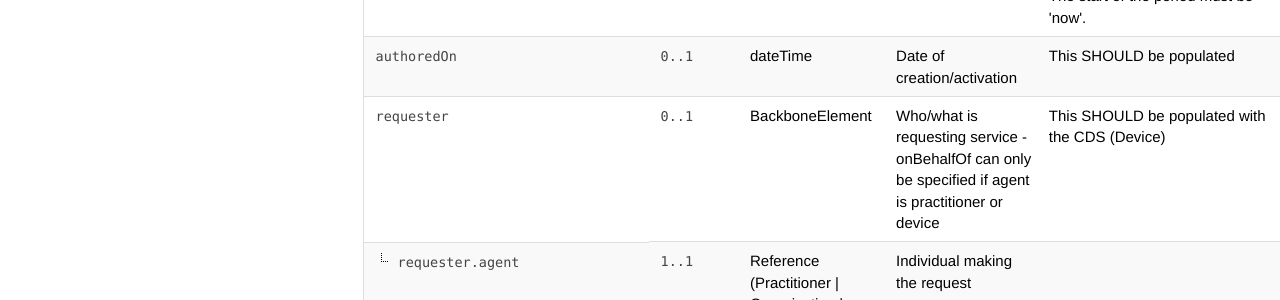
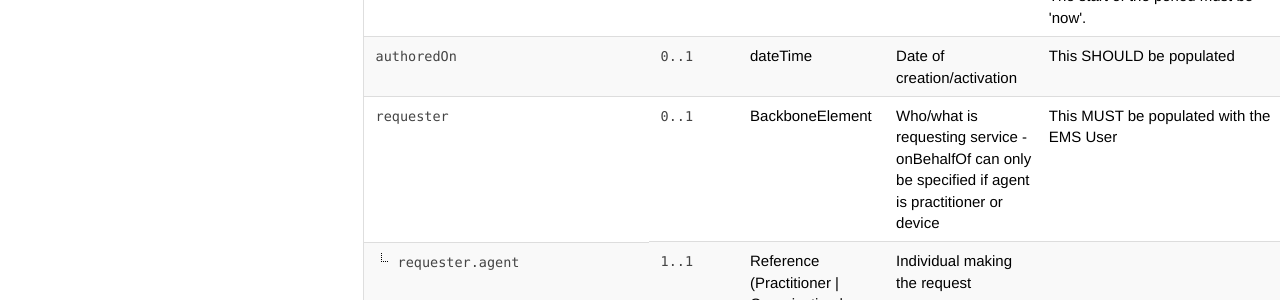
Before and after one commit to nhsconnect/FHIR-CDS, a Jekyll site: the page built from pages/explore/api_encounter_report_referralrequest.md, in a window 1280 px wide and 900 px high, scrolled down 2667 px. Shown: the part 153-453 px from the top of the window. Built offline with Jekyll 4.4.1, drawn with Linux system fonts in a browser that asks for light colours; nearby versions of some CDN libraries; our own code applies the rules of GitHub Pages for plain Markdown files; comment, search, counter and statistics services are not loaded; part of the change alters nothing that is shown.

Commit message:
pages/explore/api_encounter_report_referralrequest.md updated from https://stackedit.io/

```diff
--- a/pages/explore/api_encounter_report_referralrequest.md
+++ b/pages/explore/api_encounter_report_referralrequest.md
@@ -220,7 +220,7 @@ The start of the period must be 'now'.</td>
       <td><code class="highlighter-rouge">0..1</code></td>
     <td>BackboneElement</td>
     <td>Who/what is requesting service - onBehalfOf can only be specified if agent is practitioner or device</td>
-<td>This SHOULD be populated with the CDS (Device)</td>
+<td>This MUST be populated with the EMS User</td>
  </tr>
 <tr>
   <td class="sub"><code class="highlighter-rouge">requester.agent</code></td>
@@ -295,6 +295,6 @@ This SHOULD be populated and where populated it MUST be a Condition.</td>
  </tr>
 </table>
 <!--stackedit_data:
-eyJoaXN0b3J5IjpbLTY0OTg5MjI2OSwyMTM1OTg4OTgzLDM5OT
-UwNjYyNV19
+eyJoaXN0b3J5IjpbMTQzODE2NzA3NiwtNjQ5ODkyMjY5LDIxMz
+U5ODg5ODMsMzk5NTA2NjI1XX0=
 -->
```
